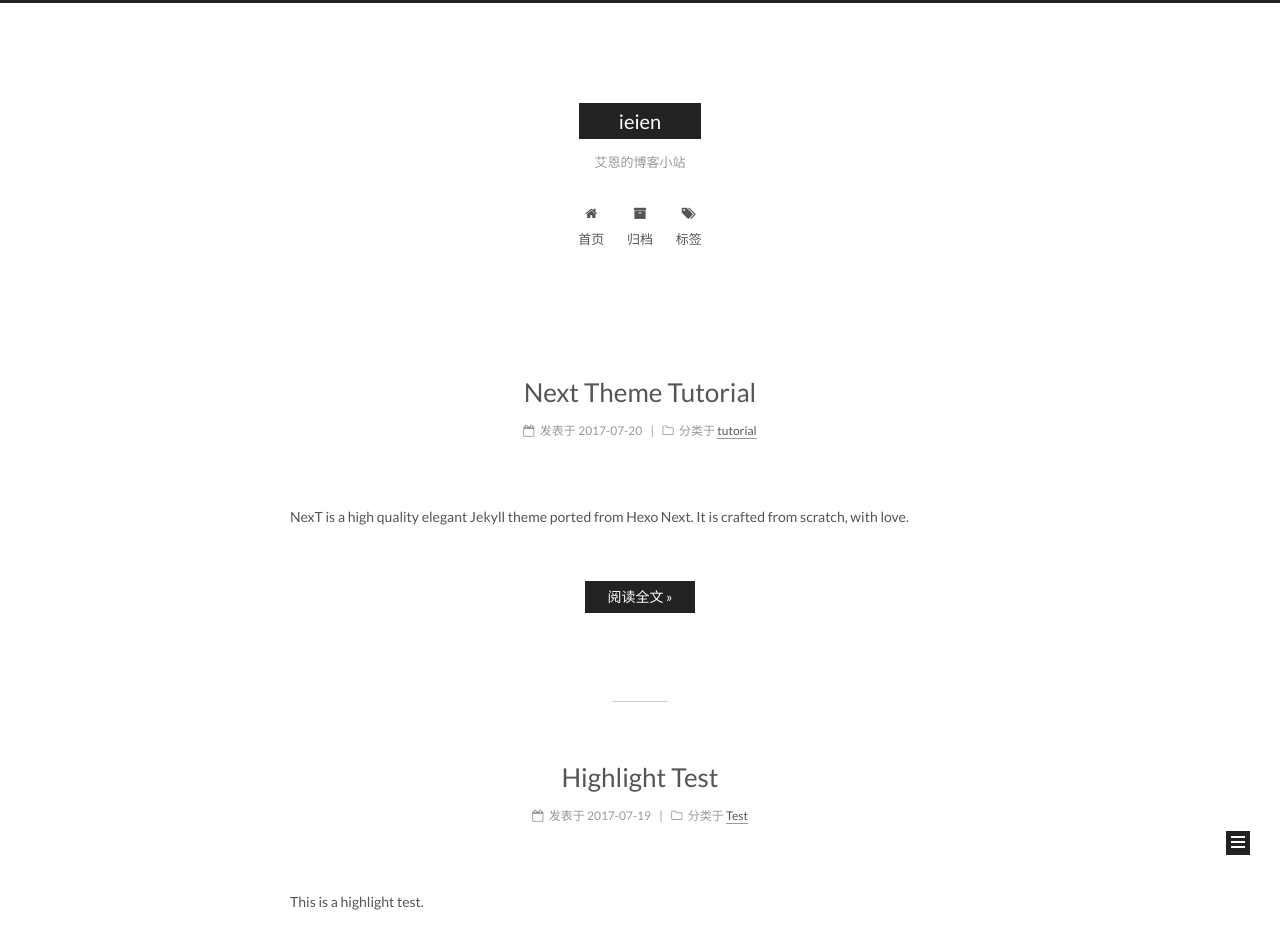
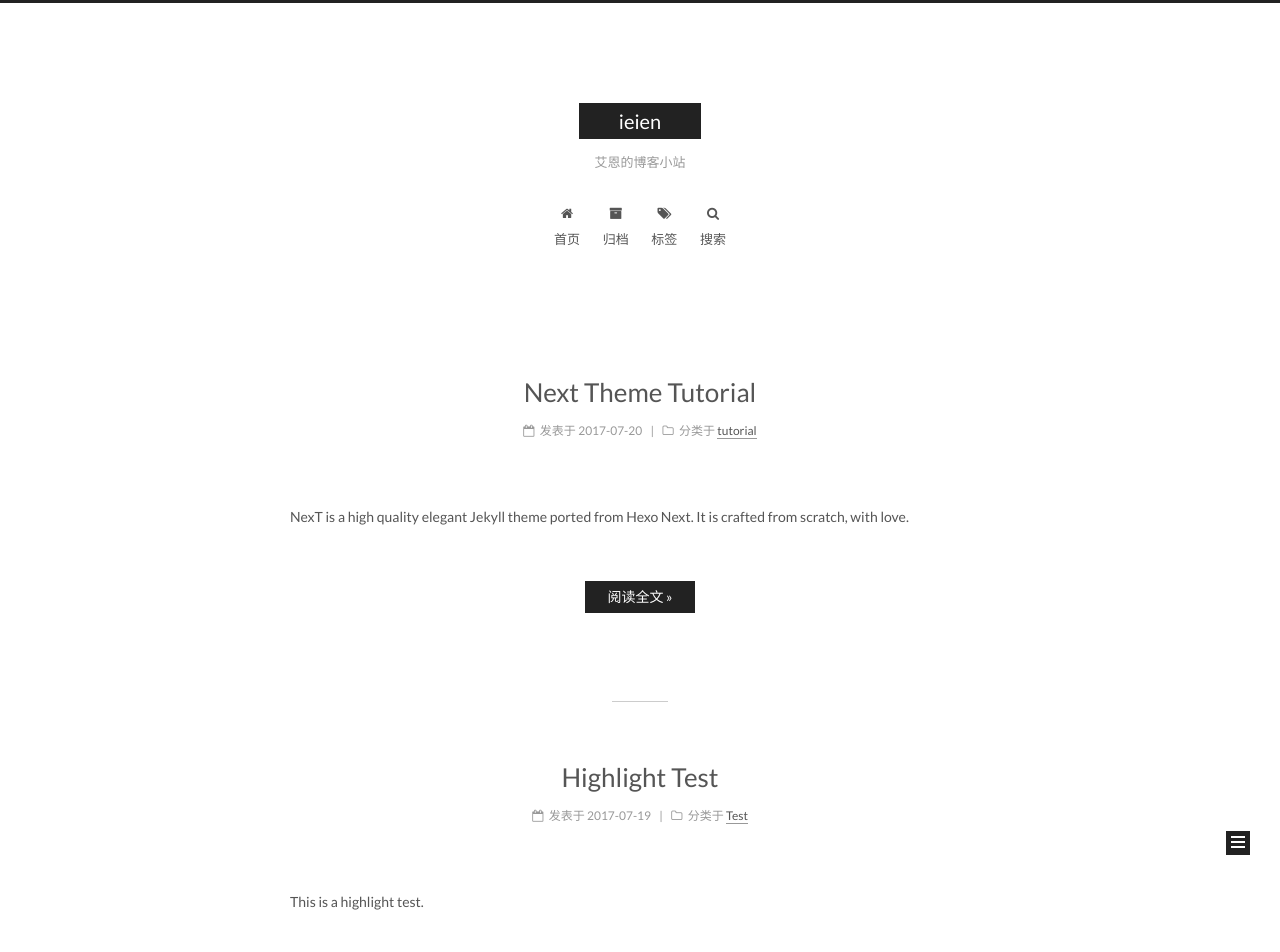
Before and after one commit to ieien/ieien.github.io, a Jekyll site: the page built from index.html, in a window 1280 px wide. Shown: the top 952 px of the page. Built offline with Jekyll 4.4.1, drawn with Linux system fonts in a browser that asks for light colours; emoji names are drawn with the system emoji font; the list of posts is cut into pages by our own code; comment, search, counter and statistics services are not loaded.

Commit message:
Update information

```diff
--- a/_config.yml
+++ b/_config.yml
@@ -531,7 +531,7 @@
 # Get more information on http://ibruce.info/2015/04/04/busuanzi/
 busuanzi_count:
   # count values only if the other configs are false
-  enable: false
+  enable: true
   # custom uv span for the whole site
   site_uv: true
   site_uv_header: <i class="fa fa-user"></i>
@@ -554,7 +554,7 @@
 
 
 # Enable baidu push so that the blog will push the url to baidu automatically which is very helpful for SEO
-baidu_push: false
+baidu_push: true
 
 # Google Calendar
 # Share your recent schedule to others via calendar page
@@ -562,7 +562,7 @@
 # API Documentation:
 # https://developers.google.com/google-apps/calendar/v3/reference/events/list
 calendar:
-  enable: false
+  enable: true
   calendar_id: <required>
   api_key: <required>
   orderBy: startTime
@@ -575,7 +575,7 @@
 
 # Algolia Search
 algolia_search:
-  enable: false
+  enable: true
   hits:
     per_page: 10
   labels:
@@ -586,7 +586,7 @@
 
 # Local search
 local_search:
-  enable: false
+  enable: true
   # if auto, trigger search by changing input
   # if manual, trigger search by pressing enter key or search button
   trigger: auto
```
